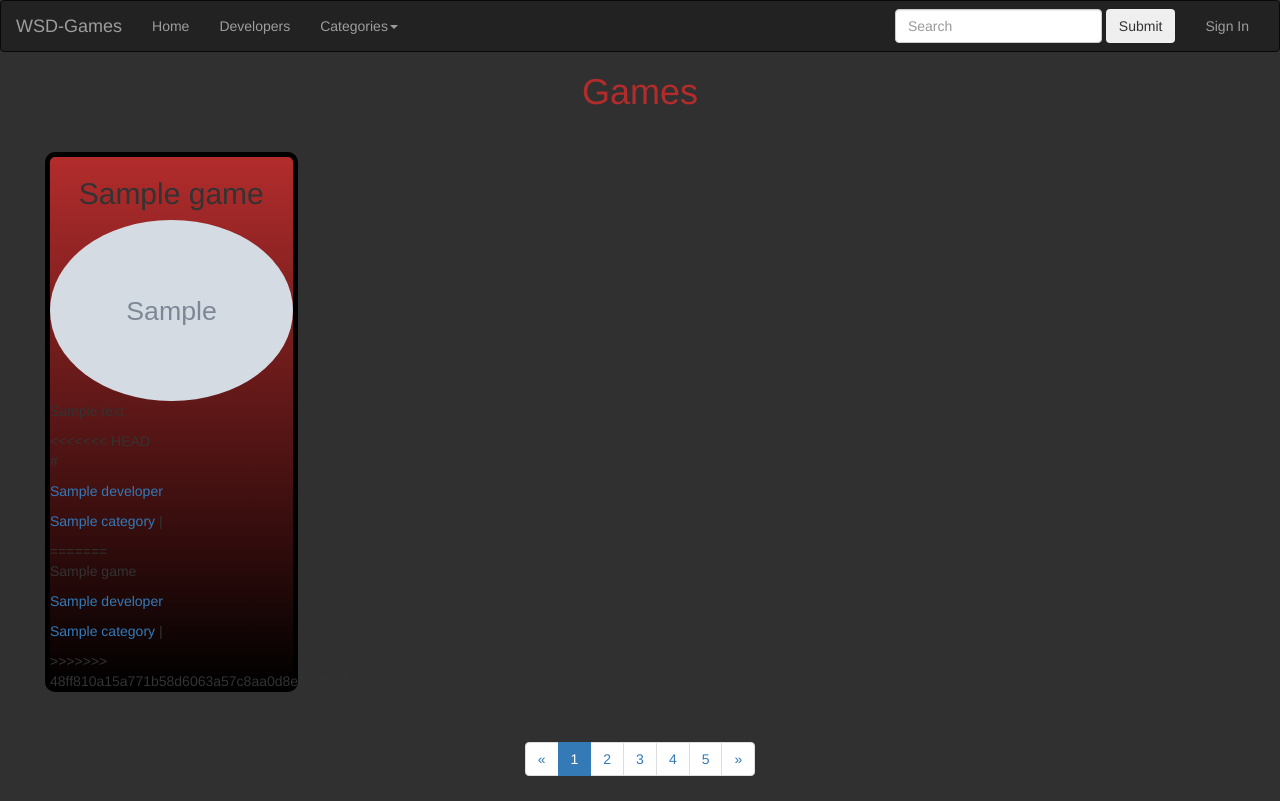
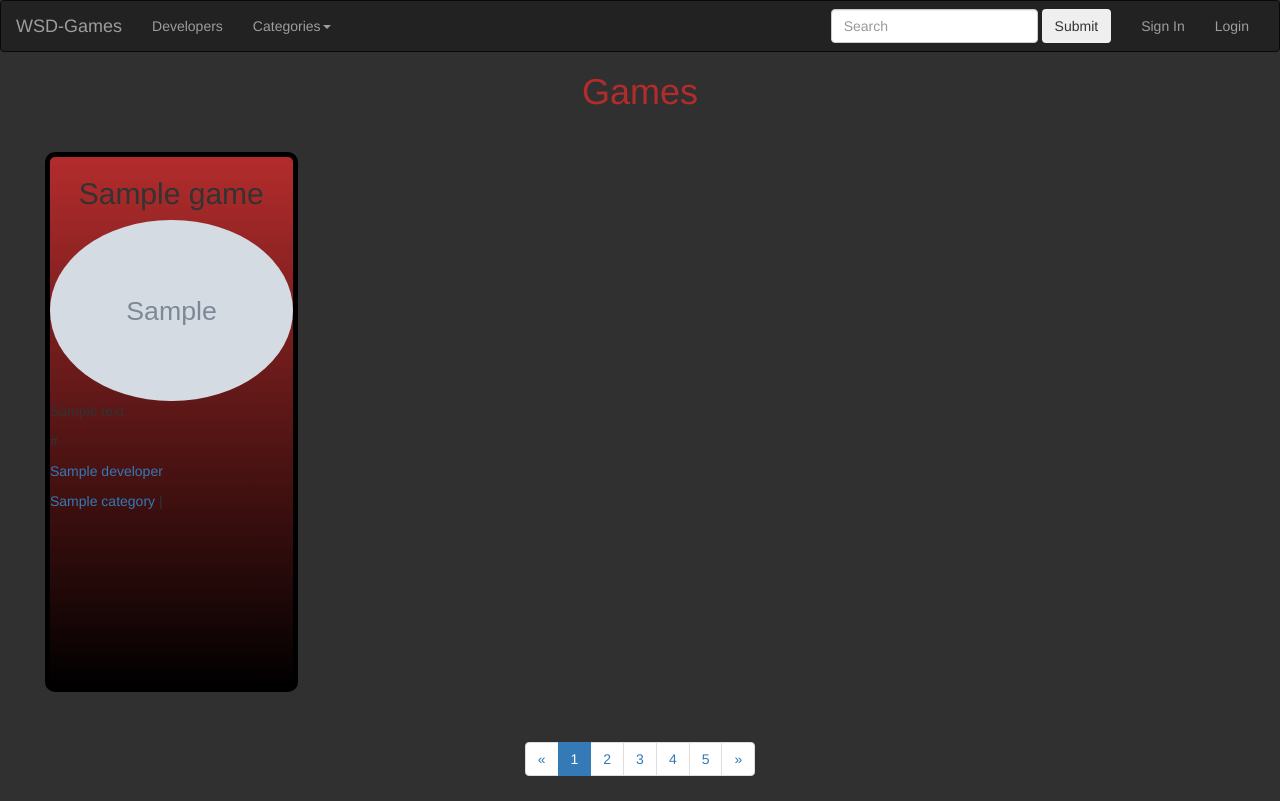
Before and after one commit to hmhagberg/wsd-games, a Django app: page / in a window 1280 px wide. Run offline with Django 3.2, Linux system fonts and the light colour scheme; tables that the repository leaves empty hold one stand-in row (values such as "Sample post"); grey boxes marked "Sample" are stand-in pictures; some libraries are stand-ins or nearby versions.

Commit message:
merged login and sign up templates

```diff
--- a/wsd_games/games/templates/games/base.html
+++ b/wsd_games/games/templates/games/base.html
@@ -29,7 +29,6 @@
 				<!-- Collect the nav links, forms, and other content for toggling -->
 				<div class="collapse navbar-collapse" id="bs-example-navbar-collapse-1">
 					<ul class="nav navbar-nav">
-						<li><a href="{% url 'games.views.home' %}">Home</a></li>
 						<li><a href="{% url 'games.views.developers_list' %}">Developers</a></li>
 						<li class="dropdown">
 							<a href="#" class="dropdown-toggle" data-toggle="dropdown" role="button" aria-expanded="false">Categories<span class="caret"></span></a>
@@ -42,7 +41,8 @@
 						</li>
 					</ul>
 					<ul class="nav navbar-nav navbar-right">
-						<li><a href="% url 'games.views.signup' %}">Sign In</a></li>
+						<li><a href="{% url 'games.views.signup' %}">Sign In</a></li>
+						<li><a href="{% url 'django.contrib.auth.views.login' %}">Login</a></li>
 					</ul>
 					<form class="navbar-form navbar-right" role="search">
 						<div class="form-group">
--- a/wsd_games/games/templates/games/base_grid_gameCard.html
+++ b/wsd_games/games/templates/games/base_grid_gameCard.html
@@ -13,15 +13,9 @@
 			<img src="{{game.image_url}}" class="img-responsive img-circle" alt="{{game.name}} image">
 		</div>
 		<p>{{game.description}}</p>
-<<<<<<< HEAD
 		<p>{{game.url}}</p>
 		<p><a href="{% url 'games.views.developer' game.developer.slug %}">{{game.developer}}</a></p>
 		<p>{% for category in game.categories.all %}<a href="{% url 'games.views.category' category.slug %}">{{category}}</a> | {% endfor %}</p>
-=======
-		<p>{{game.name}}</p>
-		<p><a href="{% url 'games.views.developer' game.developer.id %}">{{game.developer}}</a></p>
-		<p>{% for category in game.categories.all %}<a href="{% url 'games.views.category' category.id %}">{{category}}</a> | {% endfor %}</p>
->>>>>>> 48ff810a15a771b58d6063a57c8aa0d8efc1cb1d
 	</div>
 	<div class="modal fade" id="modal{{game.id}}" tabindex="-1" role="dialog" aria-labelledby="myModalLabel" aria-hidden="true">
 		<div class="modal-dialog">
@@ -41,7 +35,7 @@
 				</div>
 				<div class="modal-footer">
 					<button type="button" class="btn btn-default" data-dismiss="modal">Close</button>
-					<button type="button" class="btn btn-primary">Buy Game</button>
+					<a href="{% url 'games.views.game' game.slug %}"><button type="button" class="btn btn-primary">Buy Game</button></a>
 				</div>
 			</div><!-- /.modal-content -->
 		</div><!-- /.modal-dialog -->
```
